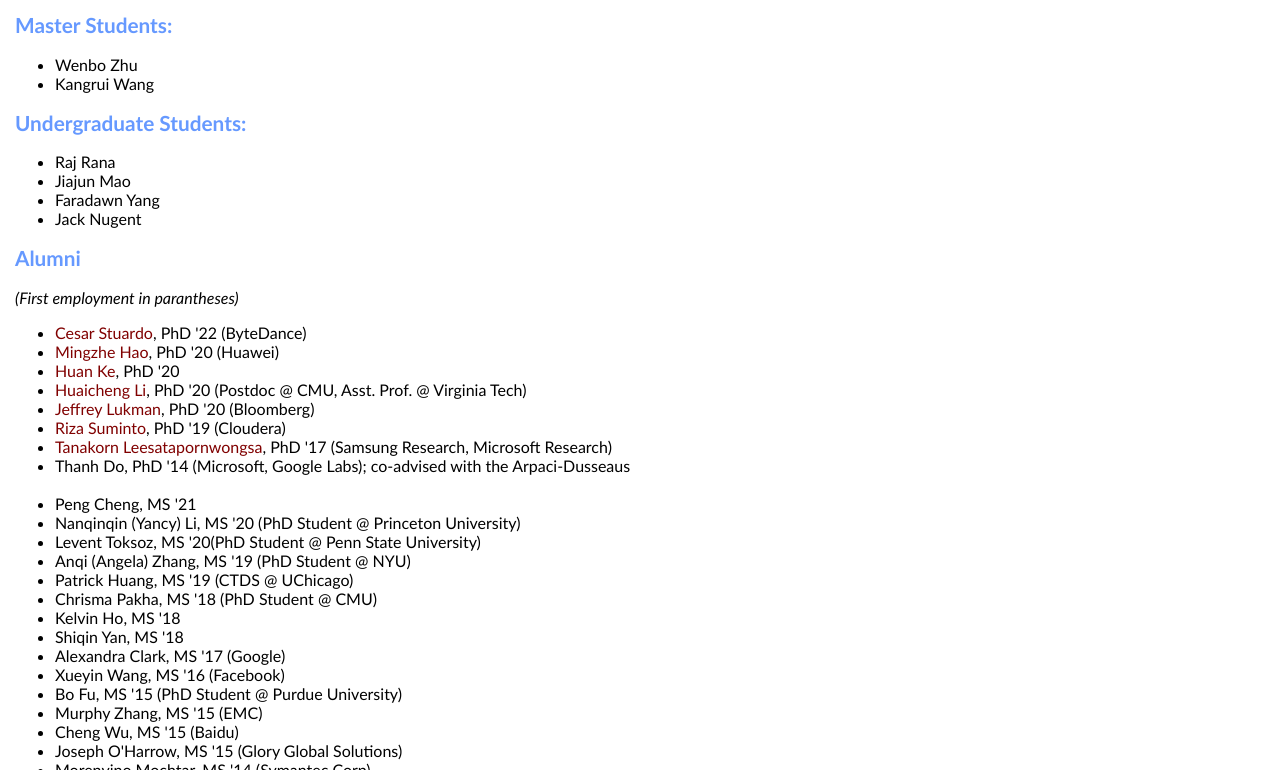
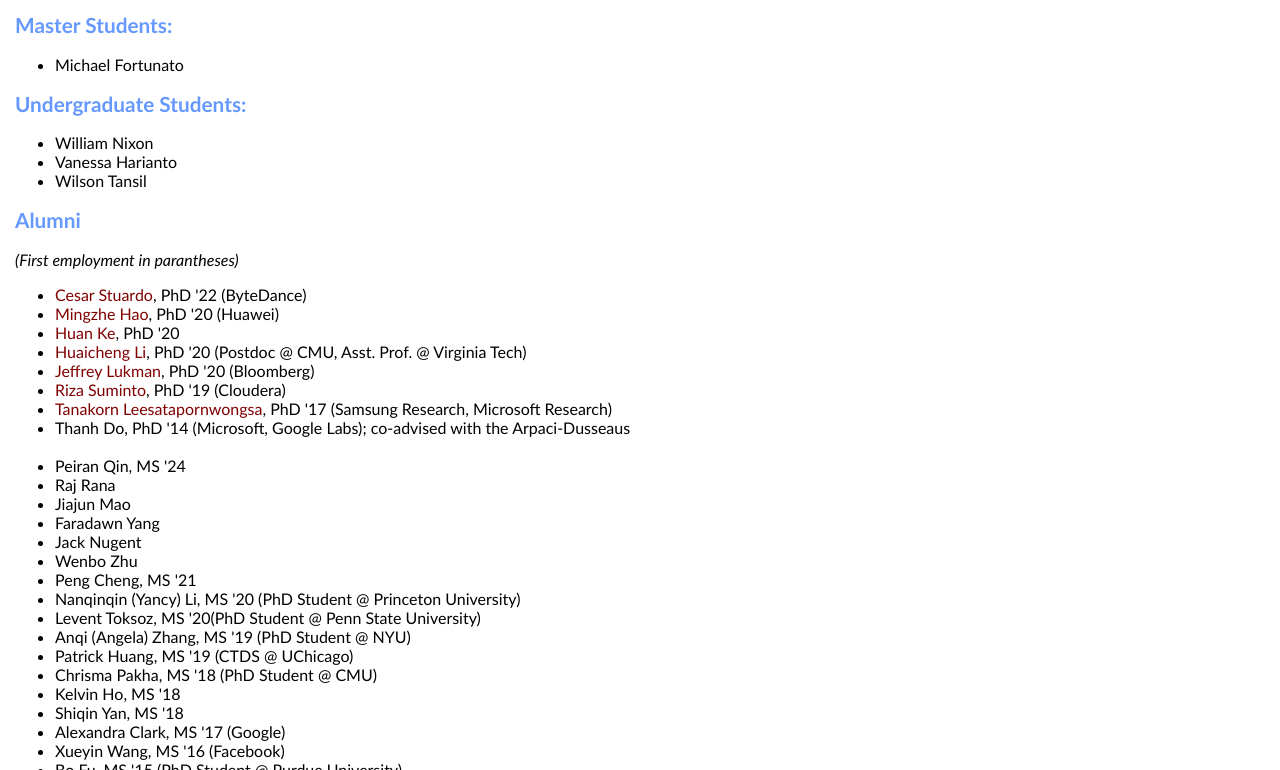
Before and after one commit to ucare-uchicago/ucare-html, a plain HTML site: page people.html in a window 1280 px wide. Shown: the part 494-1264 px from the top of the page. Drawn offline with Linux system fonts and the light colour scheme.

Commit message:
ray: revise people

```diff
--- a/people.html
+++ b/people.html
@@ -160,18 +160,15 @@
 <!-- ---------------------- -->
 <h2>Master Students:</h2>
 <ul>
-
-<li>Wenbo Zhu
-<li>Kangrui Wang
+<li> Michael Fortunato
 </ul>
 
 <!-- ---------------------- -->
 <h2>Undergraduate Students:</h2>
 <ul>
-<li>Raj Rana
-<li>Jiajun Mao
-<li>Faradawn Yang
-<li>Jack Nugent
+<li> William Nixon
+<li> Vanessa Harianto
+<li> Wilson Tansil
 </ul>
 
 
@@ -192,6 +189,12 @@
 <li>Thanh Do, PhD '14 (Microsoft, Google Labs); co-advised with the Arpaci-Dusseaus
 
 <br><br>
+<li>Peiran Qin, MS '24
+<li>Raj Rana
+<li>Jiajun Mao
+<li>Faradawn Yang
+<li>Jack Nugent
+<li>Wenbo Zhu
 <li>Peng Cheng, MS '21
 <li>Nanqinqin (Yancy) Li, MS '20 (PhD Student @ Princeton University)
 <li>Levent Toksoz, MS '20(PhD Student @ Penn State University)
```
